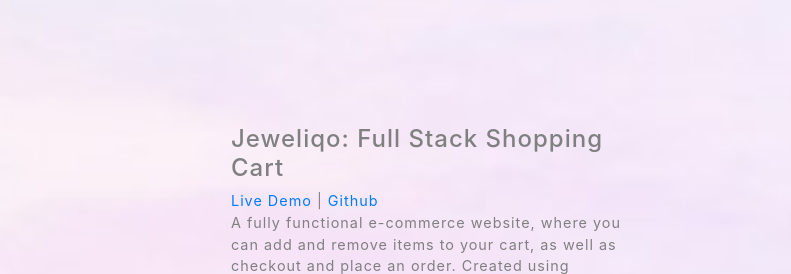
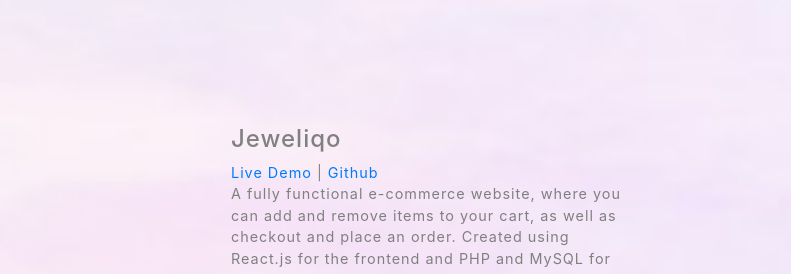
Before and after one commit to ipalkar/portfolio, a website with bundled scripts: page index.html in a window 1280 px wide. Shown: the part 2060-2334 px from the top of the page, 489-1280 px from the left. Built offline with nearby package versions, Linux system fonts and the light colour scheme; files whose address does not match are found by name.

Commit message:
changed title for jeweliqo

```diff
--- a/index.html
+++ b/index.html
@@ -114,7 +114,7 @@
           <div class=" text-center h-100 project">
             <div class="d-flex h-100">
               <div class="project-text w-100 my-auto text-center text-lg-left">
-                <h4 class="grey-text"> Jeweliqo: Full Stack Shopping Cart</h4>
+                <h4 class="grey-text"> Jeweliqo</h4>
 
                 <div class = "grey-text">
                   <a href="https://jeweliqo.ishani.dev/">Live Demo</a> | <a href="https://github.com/ipalkar/jewlery-sales">Github</a>
```
